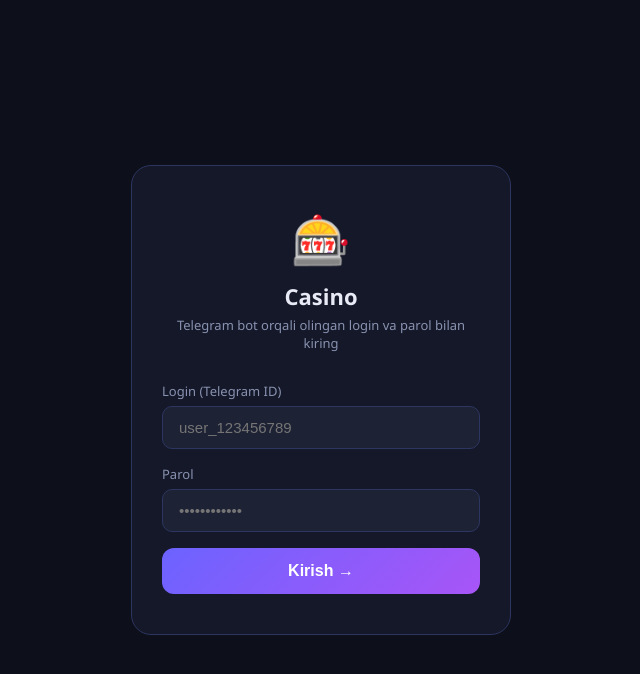
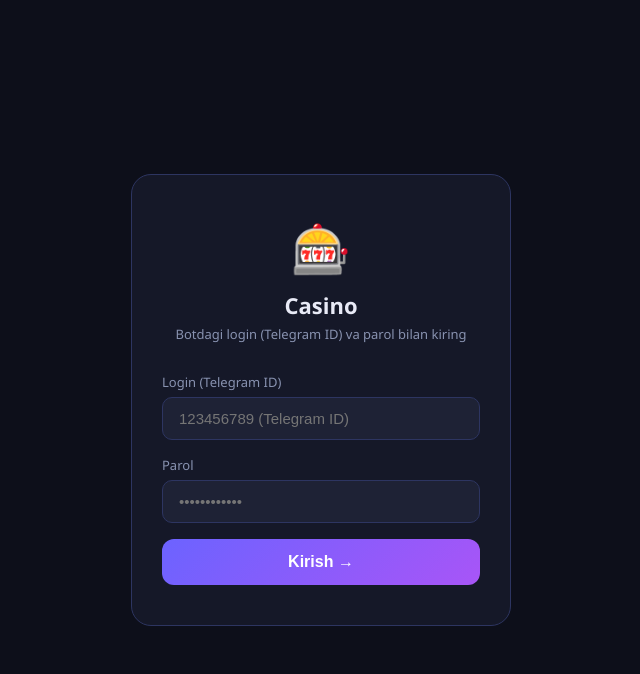
Before and after one commit to xasanboymatvafayev/twatokenuzabcd, a Python web app: template frontend/templates/index.html in a window 1280 px wide. Shown: the top 674 px of the page, without its empty margins (319-959 px from the left). Run offline with Jinja, Linux system fonts and the light colour scheme; the template is opened without the code that fills it, so the values that code supplies are empty.

Commit message:
Update index.html

```diff
--- a/frontend/templates/index.html
+++ b/frontend/templates/index.html
@@ -169,10 +169,10 @@ body { background:var(--bg); color:var(--text); font-family:'Segoe UI',sans-seri
   <div class="login-box">
     <div class="login-logo">🎰</div>
     <div class="login-title">Casino</div>
-    <div class="login-sub">Telegram bot orqali olingan login va parol bilan kiring</div>
+    <div class="login-sub">Botdagi login (Telegram ID) va parol bilan kiring</div>
     <div class="form-group">
       <label>Login (Telegram ID)</label>
-      <input type="text" id="login-username" placeholder="user_123456789" autocomplete="username">
+      <input type="text" id="login-username" placeholder="123456789 (Telegram ID)" autocomplete="username">
     </div>
     <div class="form-group">
       <label>Parol</label>
```
